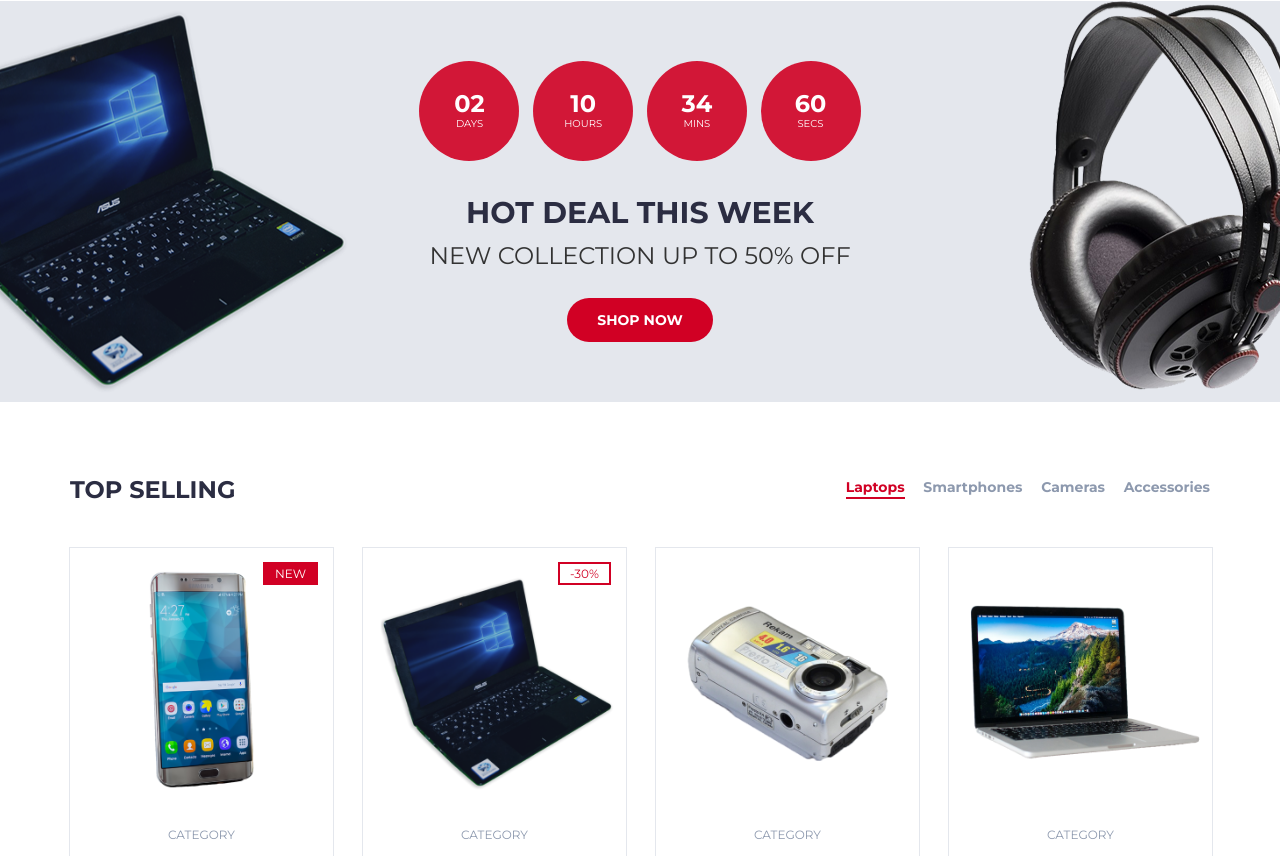
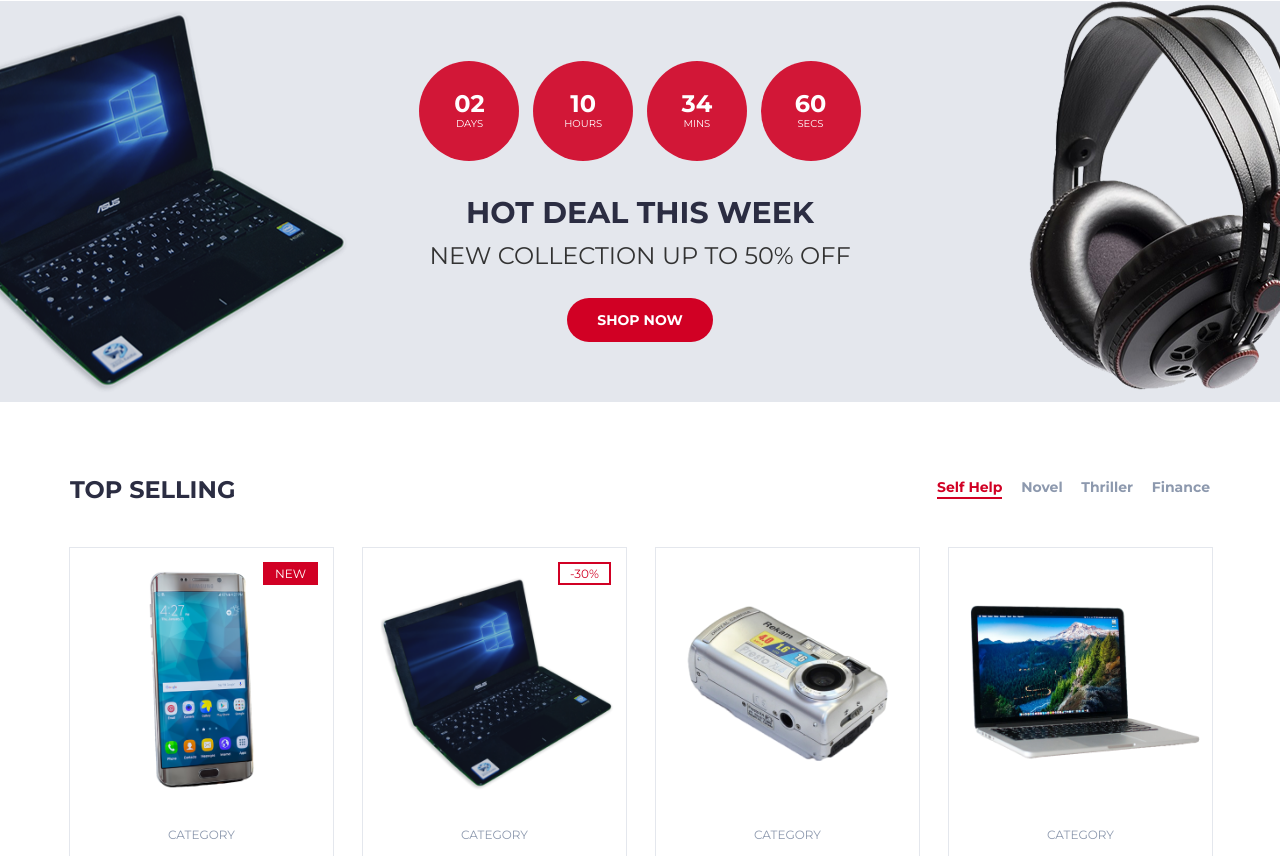
Before and after one commit to saifKhanHakro/BookStoreEcommerceWebsite, a plain HTML site: page index.html in a window 1280 px wide. Shown: the part 1178-2034 px from the top of the page. Drawn offline with Linux system fonts and the light colour scheme.

Commit message:
menu changes

```diff
--- a/index.html
+++ b/index.html
@@ -165,11 +165,7 @@
 					<ul class="main-nav nav navbar-nav">
 						<li class="active"><a href="#">Home</a></li>
 						<li><a href="#">Hot Deals</a></li>
-						<li><a href="#">Categories</a></li>
 						<li><a href="#">Books</a></li>
-						<li><a href="#">Smartphones</a></li>
-						<li><a href="#">Cameras</a></li>
-						<li><a href="#">Accessories</a></li>
 					</ul>
 					<!-- /NAV -->
 				</div>
@@ -482,10 +478,10 @@
 							<h3 class="title">Top selling</h3>
 							<div class="section-nav">
 								<ul class="section-tab-nav tab-nav">
-									<li class="active"><a data-toggle="tab" href="#tab2">Laptops</a></li>
-									<li><a data-toggle="tab" href="#tab2">Smartphones</a></li>
-									<li><a data-toggle="tab" href="#tab2">Cameras</a></li>
-									<li><a data-toggle="tab" href="#tab2">Accessories</a></li>
+									<li class="active"><a data-toggle="tab" href="#tab2">Self Help</a></li>
+									<li><a data-toggle="tab" href="#tab2">Novel</a></li>
+									<li><a data-toggle="tab" href="#tab2">Thriller</a></li>
+									<li><a data-toggle="tab" href="#tab2">Finance</a></li>
 								</ul>
 							</div>
 						</div>
```
